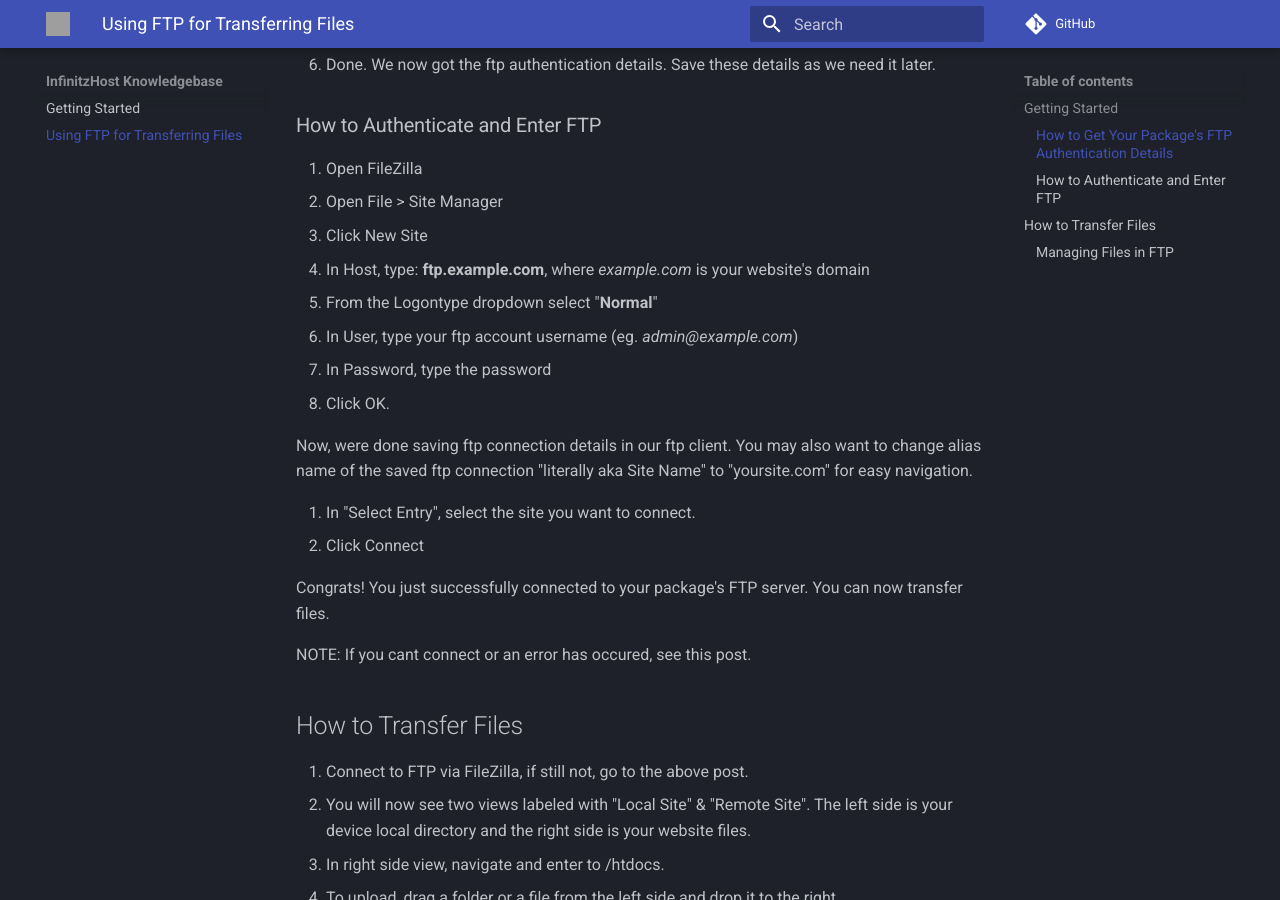
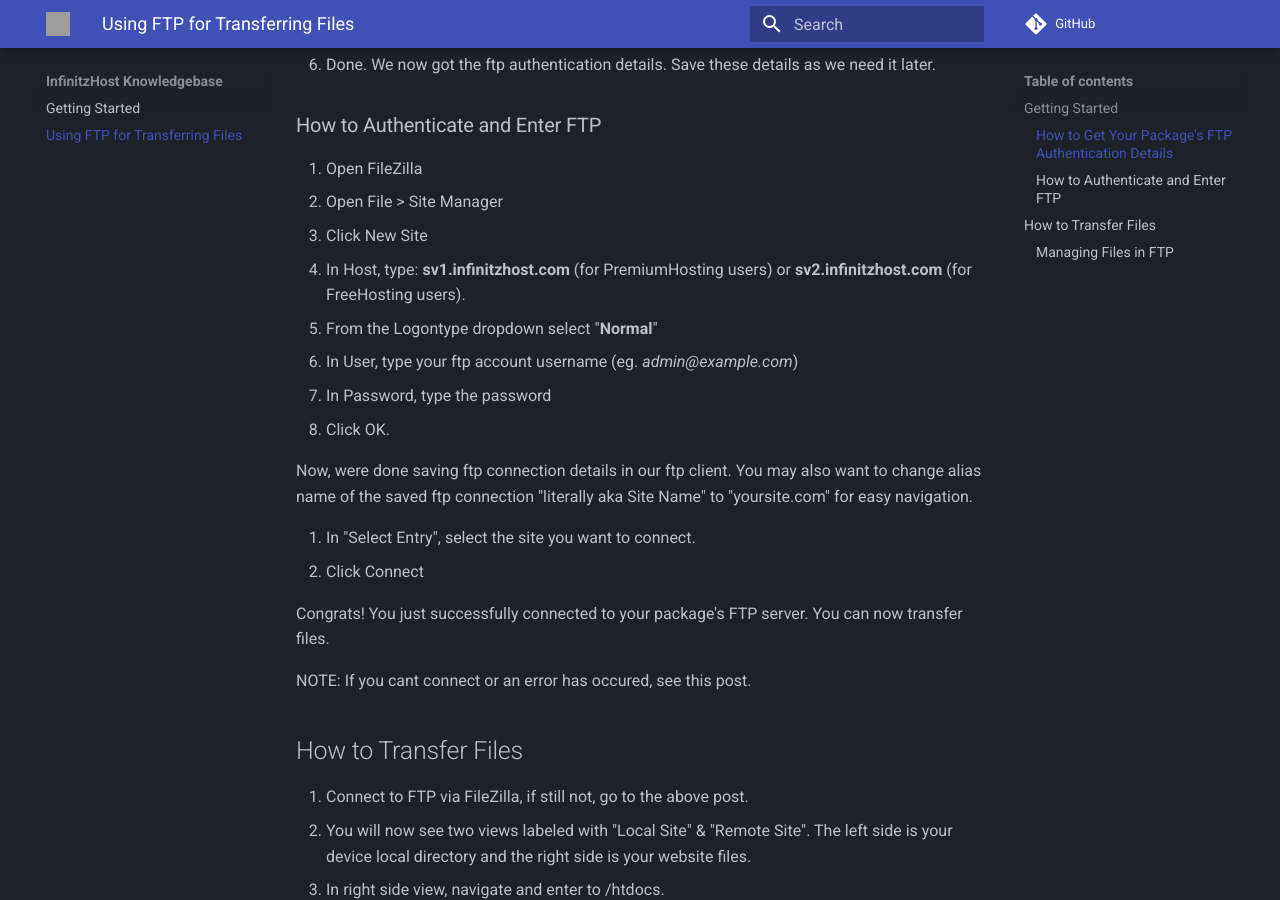
Before and after one commit to InfinitzHost/Knowledgebase, an MkDocs documentation site: the page built from docs/transferring-files-using-ftp.md, in a window 1280 px wide and 900 px high, scrolled down 885 px. Built offline with MkDocs 1.6.1 and Material for MkDocs 9.7.7, drawn with Linux system fonts in a browser that asks for light colours; comment, search, counter and statistics services are not loaded; grey boxes are pictures that could not be loaded.

Commit message:
Update transferring-files-using-ftp.md

```diff
--- a/docs/transferring-files-using-ftp.md
+++ b/docs/transferring-files-using-ftp.md
@@ -31,7 +31,7 @@
 1. Open FileZilla
 2. Open File > Site Manager
 3. Click New Site
-4. In Host, type: **ftp.example.com**, where *example.com* is your website's domain
+4. In Host, type: **sv1.infinitzhost.com** (for PremiumHosting users) or **sv2.infinitzhost.com** (for FreeHosting users).
 5. From the Logontype dropdown select "**Normal**"
 6. In User, type your ftp account username (eg. *admin@example.com*)
 7. In Password, type the password
```
